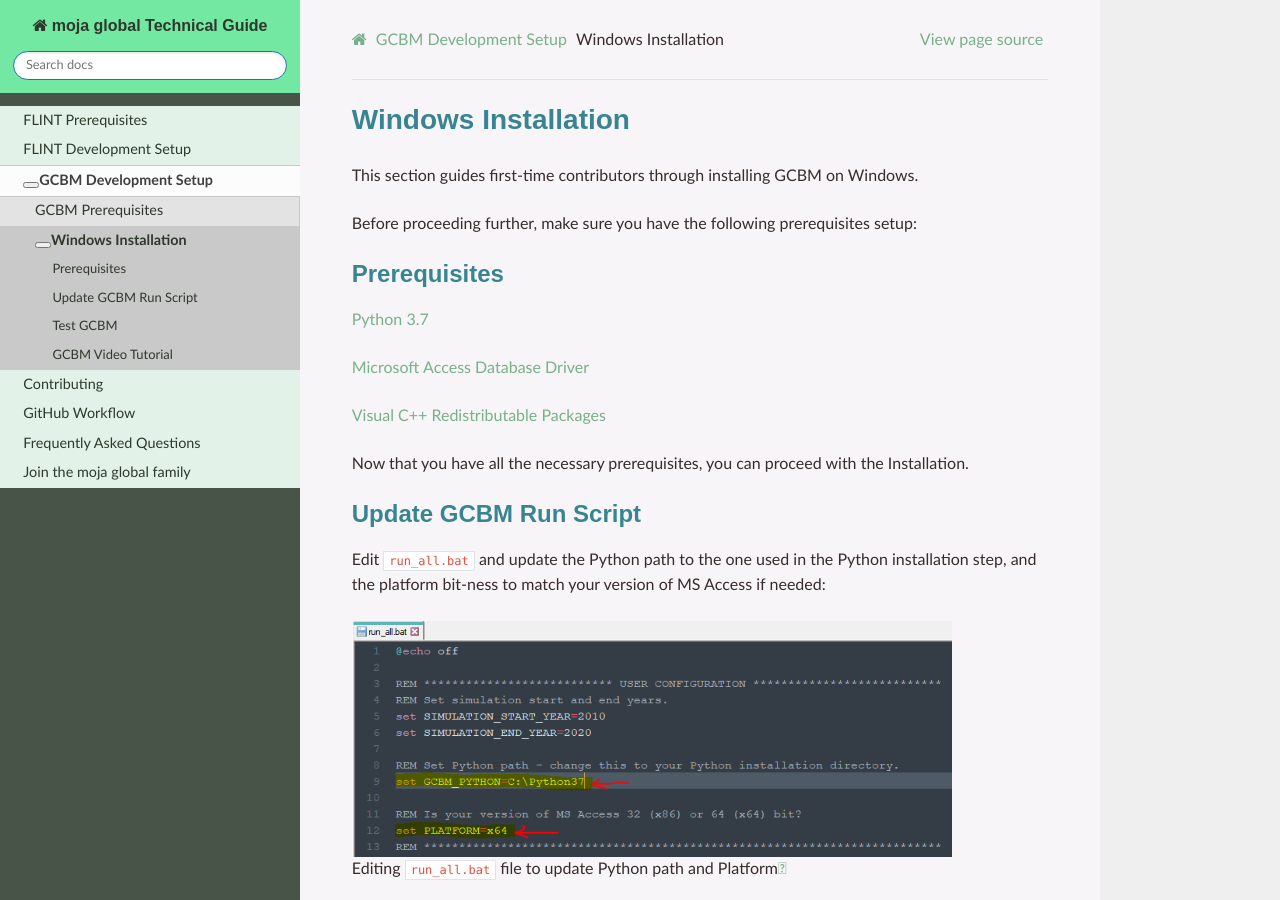
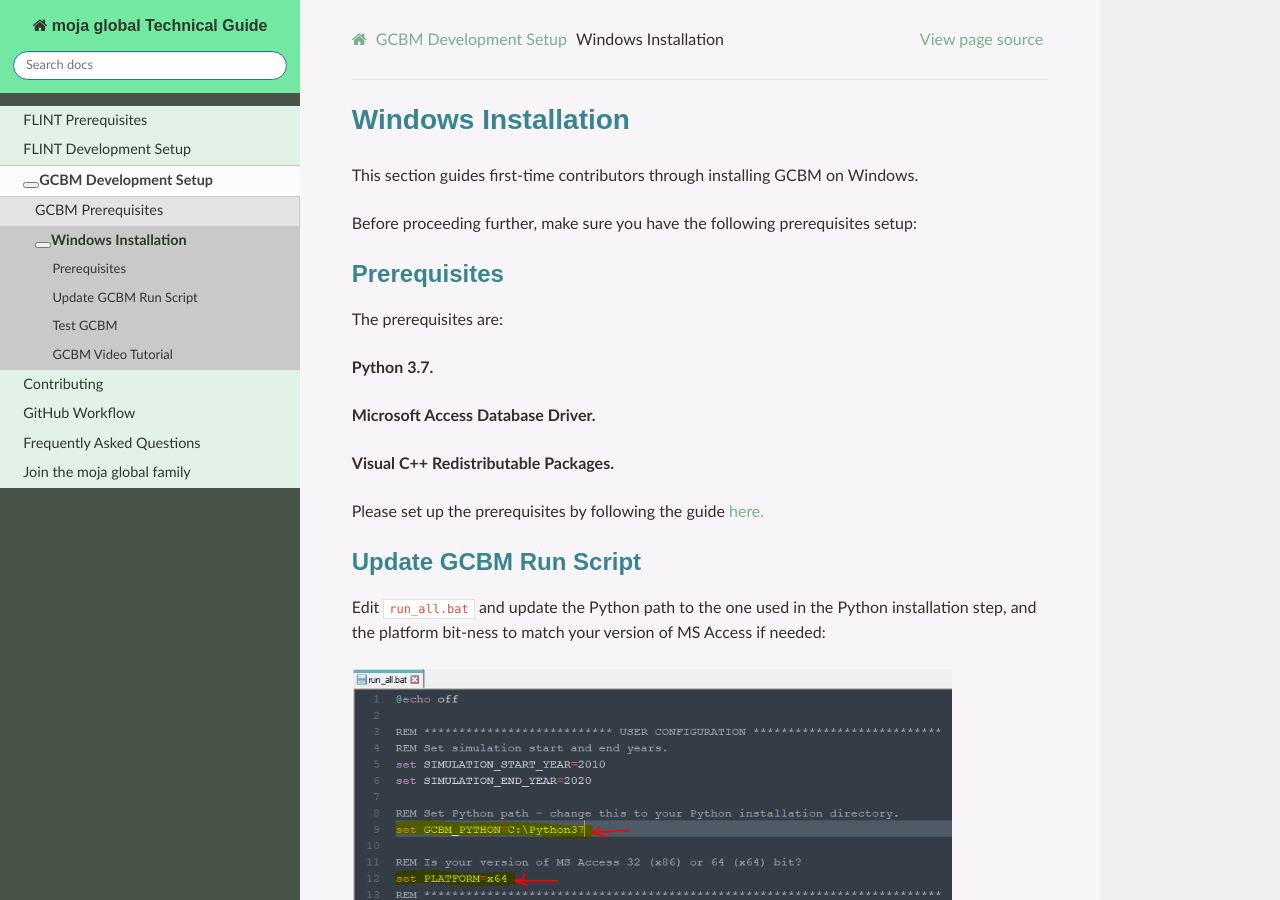
Before and after one commit to moja-global/moja_global_docs, a Sphinx documentation site: the page built from docs/GCBMDevelopmentSetup/windows_installation.rst, in a window 1280 px wide and 900 px high. Built offline with Sphinx 7.4.7 and the Read the Docs theme 2.0.0, drawn with Linux system fonts in a browser that asks for light colours.

Commit message:
Batch 1 and 2.
Signed-off-by: Shloka gupta <chicken-biryani@users.noreply.github.com>

```diff
--- a/docs/DevelopmentSetup/git_and_github_guide.rst
+++ b/docs/DevelopmentSetup/git_and_github_guide.rst
@@ -109,7 +109,7 @@ You can now create a pull request to get your changes merged into the upstream d
 * Please be patient, someone from our team will review your pull request shortly and provide feedback. Incase there are changes requested, you can follow the section below on how to update/modify your pull request.
 * Also make sure that your pull request is in sync with the latest develop at all times.
 
-NOTE: Don't forget to get credits for your contributions once it gets merged by following this guide `here <contributing/index>`_.
+NOTE: Don't forget to get credits for your contributions once it gets merged by following this guide `here <https://docs.moja.global/en/latest/contributing/index.html>`_.
 
 Modify your pull request
 ------------------------
--- a/docs/GCBMDevelopmentSetup/windows_installation.rst
+++ b/docs/GCBMDevelopmentSetup/windows_installation.rst
@@ -9,11 +9,14 @@ Before proceeding further, make sure you have the following prerequisites setup:
 
 Prerequisites
 -------------
-* `Python 3.7 <prerequisites/python_3.7.html>`_
-* `Microsoft Access Database Driver <prerequisites/microsoft_access_database_driver.html>`_
-* `Visual C++ Redistributable Packages <prerequisites/visual_c++_redistributable_packages.html>`_
+The prerequisites are:
 
-Now that you have all the necessary prerequisites, you can proceed with the Installation.
+* **Python 3.7.**
+* **Microsoft Access Database Driver.**
+* **Visual C++ Redistributable Packages.**
+
+Please set up the prerequisites by following the guide `here. <https://docs.moja.global/en/master/GCBMDevelopmentSetup/prerequisites.html>`_
+
 
 Update GCBM Run Script
 ----------------------
--- a/docs/prerequisites/git.rst
+++ b/docs/prerequisites/git.rst
@@ -3,7 +3,7 @@
 Setup Git
 #########
 
-If you already have a Git client and Github account, please skip this section. Otherwise keep on reading!
+If you already have a Git client and Github account, please skip this section. Otherwise, keep on reading!
 
 Install and Configure Git
 -------------------------
@@ -12,4 +12,4 @@ To install Git, please refer to the official git installation instructions `here
 
 You can sign up for a Github account `here <https://github.com/join>`_.
 
-After successful installation of Git and GitHub account registration, you can proceed with further instructions on how to fork/clone the moja-global repositories `here <../DevelopmentSetup/git_and_github_guide>`_ .
+NOTE: Don't forget to get credits for your contributions once it gets merged by following this guide `here <https://docs.moja.global/en/latest/contributing/index.html>`_.
```
